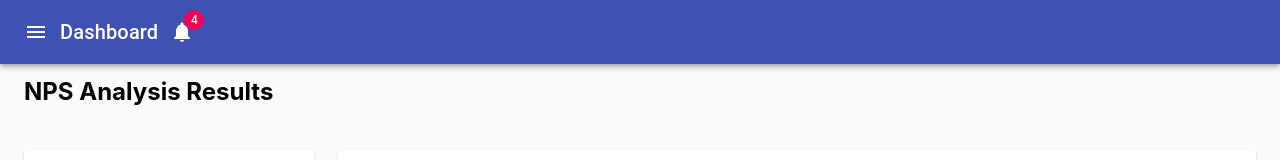
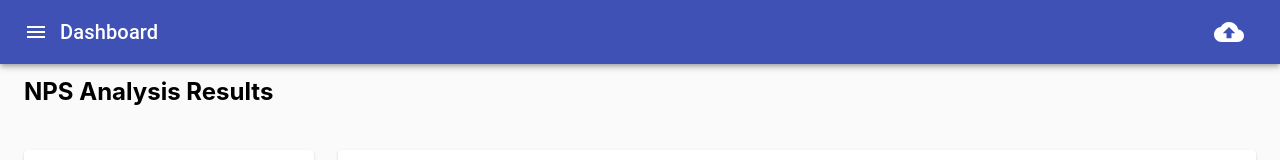
Before and after one commit to dilanustek/Promoter, a React (Create React App) app: page / in a window 1280 px wide. Shown: the top 160 px of the page. Built offline with nearby package versions, Linux system fonts and the light colour scheme.

Commit message:
upload icon added to appbar

```diff
--- a/src/App.css
+++ b/src/App.css
@@ -5,3 +5,7 @@
   align-items: center;
   background-color: #fafafa;
 }
+
+.appbar-title {
+  flex-grow: 1;
+}
--- a/src/App.tsx
+++ b/src/App.tsx
@@ -10,6 +10,7 @@ import IconButton from "@material-ui/core/IconButton";
 import Badge from "@material-ui/core/Badge";
 import MenuIcon from "@material-ui/icons/Menu";
 import NotificationsIcon from "@material-ui/icons/Notifications";
+import BackupIcon from "@material-ui/icons/Backup";
 
 interface State {
   allNPS: NPSEntry[] | null;
@@ -32,13 +33,17 @@ class App extends Component<{}, State> {
             <IconButton edge="start" color="inherit" aria-label="open drawer">
               <MenuIcon />
             </IconButton>
-            <Typography component="h1" variant="h6" color="inherit" noWrap>
+            <Typography
+              className="appbar-title"
+              component="h1"
+              variant="h6"
+              color="inherit"
+              noWrap
+            >
               Dashboard
             </Typography>
             <IconButton color="inherit">
-              <Badge badgeContent={4} color="secondary">
-                <NotificationsIcon />
-              </Badge>
+              <BackupIcon style={{ fontSize: 30 }} />
             </IconButton>
           </Toolbar>
         </AppBar>
```
